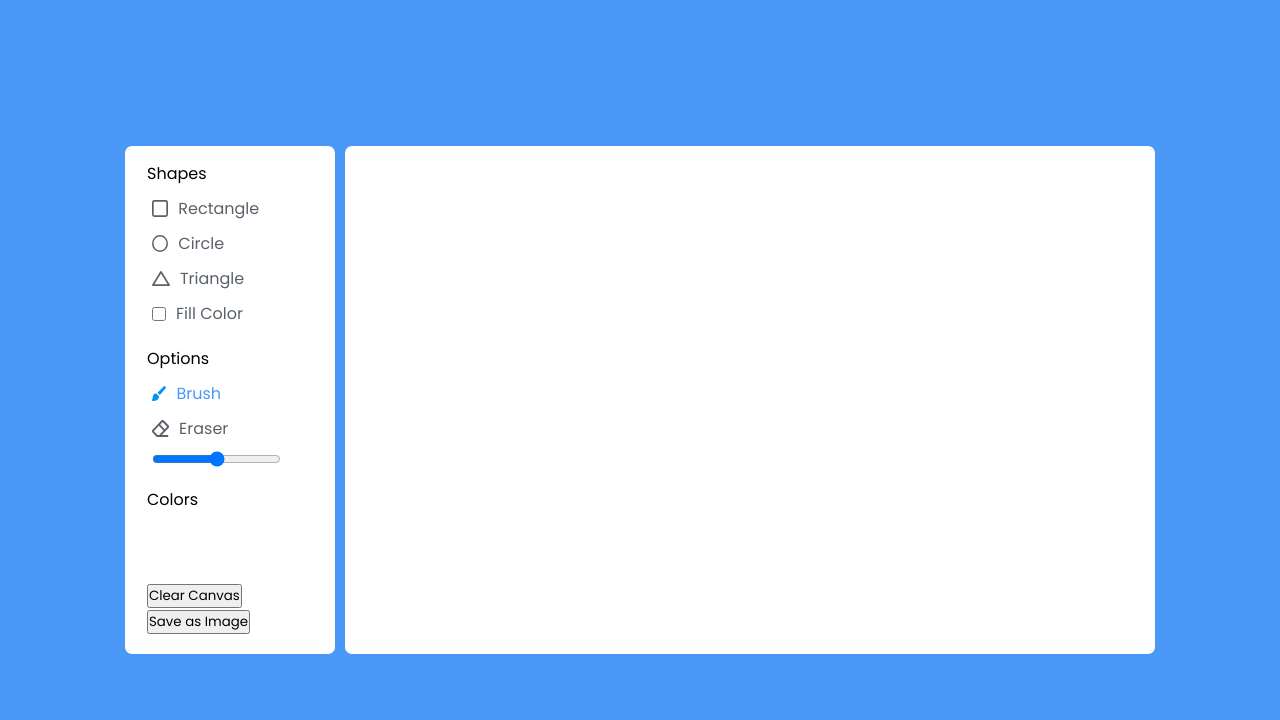
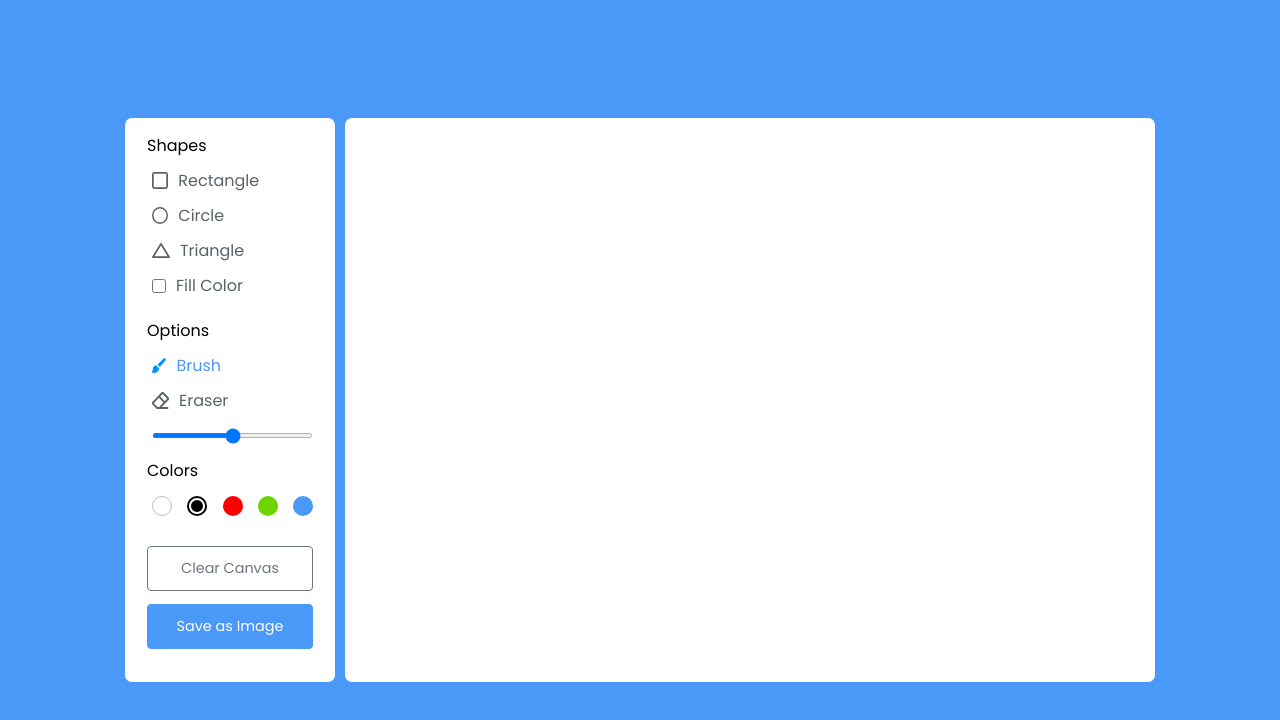
Before and after one commit to iyellalot25/drawing-board, a plain HTML site: page index.html in a window 1280 px wide. Drawn offline with Linux system fonts and the light colour scheme.

Commit message:
Add color picker and enhance color selection UI
Introduced a color picker input in the color options and updated the HTML structure to support it. Enhanced the color selection UI in style.css, including visual feedback for selected colors and improved button styling for 'Clear Canvas' and 'Save as Image'. Added a new script.js file for future JavaScript functionality.

```diff
--- a/index.html
+++ b/index.html
@@ -46,17 +46,19 @@
           </li>
         </ul>
       </div>
-      <div class="row">
+      <div class="row colors">
         <label class="title">Colors</label>
         <ul class="options">
           <li class="option"></li>
+          <li class="option selected"></li>
           <li class="option"></li>
           <li class="option"></li>
-          <li class="option"></li>
-          <li class="option"></li>
+          <li class="option">
+            <input type="color" id="color-picker" value="#4A98F7">
+          </li>
         </ul>
       </div>
-      <div class="row">
+      <div class="row buttons">
         <button class="clear-canvas">Clear Canvas</button>
         <button class="save-img">Save as Image</button>
       </div>
--- a/style.css
+++ b/style.css
@@ -69,6 +69,110 @@ section {
 .option #fill-color {
   height: 14px;
   width: 14px;
+  cursor: pointer;
+}
+
+#fill-color:checked ~ label {
+  color: #4A98F7;
+}
+
+.option #size-slider {
+  width: 100%;
+  height: 5px;
+  margin-top: 10px;
+}
+
+.colors .options {
+  display: flex;
+  justify-content: space-between;
+}
+
+.colors .option {
+  height: 20px;
+  width: 20px;
+  background: red;
+  border-radius: 50%;
+  margin-top: 3px;
+  position: relative;
+  cursor: pointer;
+}
+
+.colors .option:nth-child(1) {
+  background: white;
+  border: 1px solid #bfbfbf;
+}
+
+.colors .option:nth-child(2) {
+  background: black;
+}
+
+.colors .option:nth-child(3) {
+  background: red;
+}
+
+.colors .option:nth-child(4) {
+  background:#6DD400;
+}
+
+.colors .option:nth-child(5) {
+  background: #4A98F7;
+}
+
+.colors .option.selected::before{
+  position: absolute;
+  content: "";
+  top: 50%;
+  left: 50%;
+  height: 12px;
+  width: 12px;
+  background-color: inherit;
+  border-radius: inherit;
+  border: 2px solid white;
+  transform: translate(-50%, -50%);
+}
+
+.colors .option:first-child.selected::before {
+  border-color: #ccc;
+}
+
+.option #color-picker{
+  opacity: 0;
+  cursor: pointer;
+}
+
+.buttons button {
+  width: 100%;
+  color: #fff;
+  border: none;
+  outline: none;
+  padding: 11px 0;
+  font-size: 0.9rem;
+  margin-bottom: 13px;
+  background: none;
+  border-radius: 4px;
+  cursor: pointer;
+}
+
+.buttons .clear-canvas {
+  color: #6C757D;
+  border: 1px solid #6C757D;
+  transition: all 0.3s ease;
+}
+
+.clear-canvas:hover {
+  background: #6C757D;
+  color: #fff;
+}
+
+.buttons .save-img {
+  background: #4A98F7;
+  border: 1px solid #4A98F7;
+  transition: all 0.3s ease;
+}
+
+.save-img:hover {
+  background: white;
+  color: #4A98F7;
 }
 
 .drawing-board {
```
Also changed, not shown: script.js (added).
